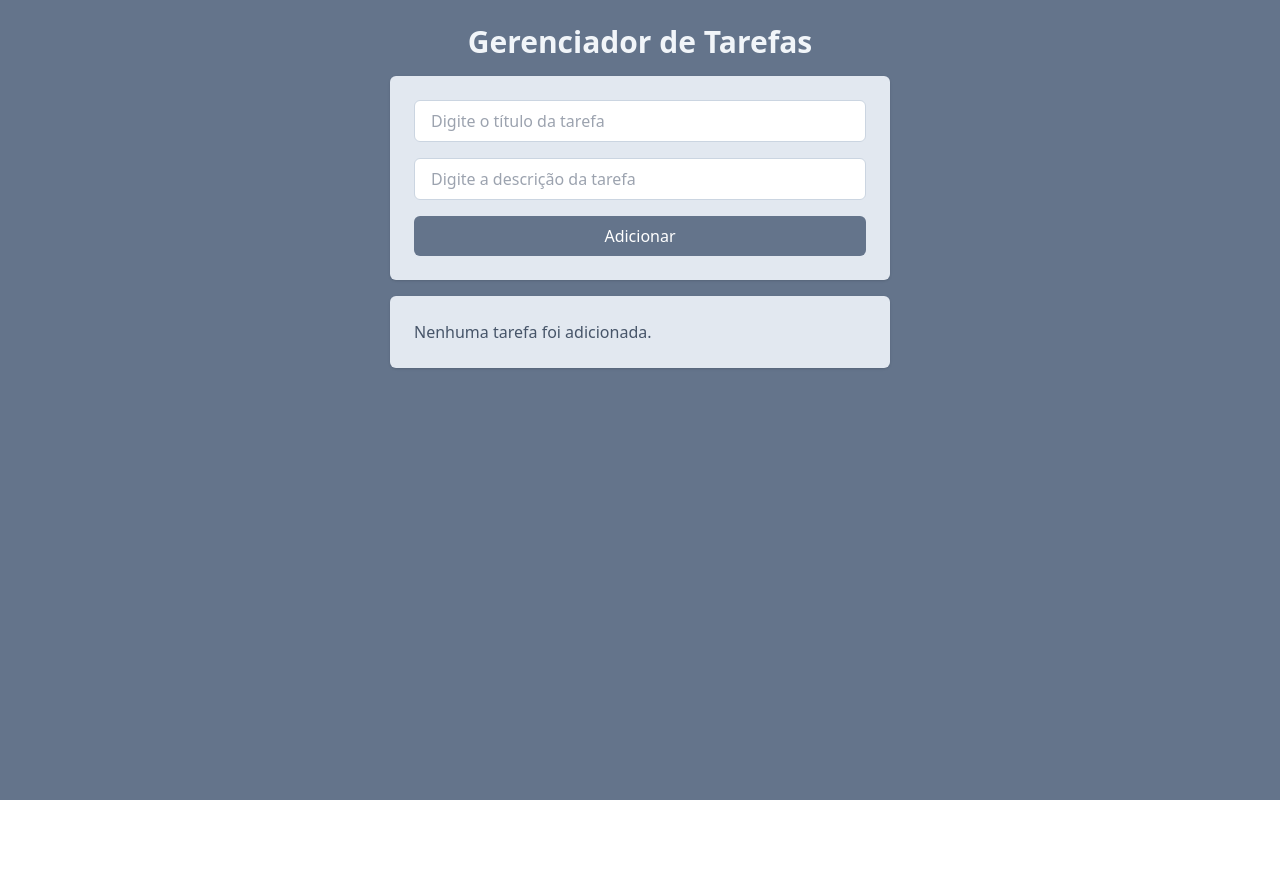
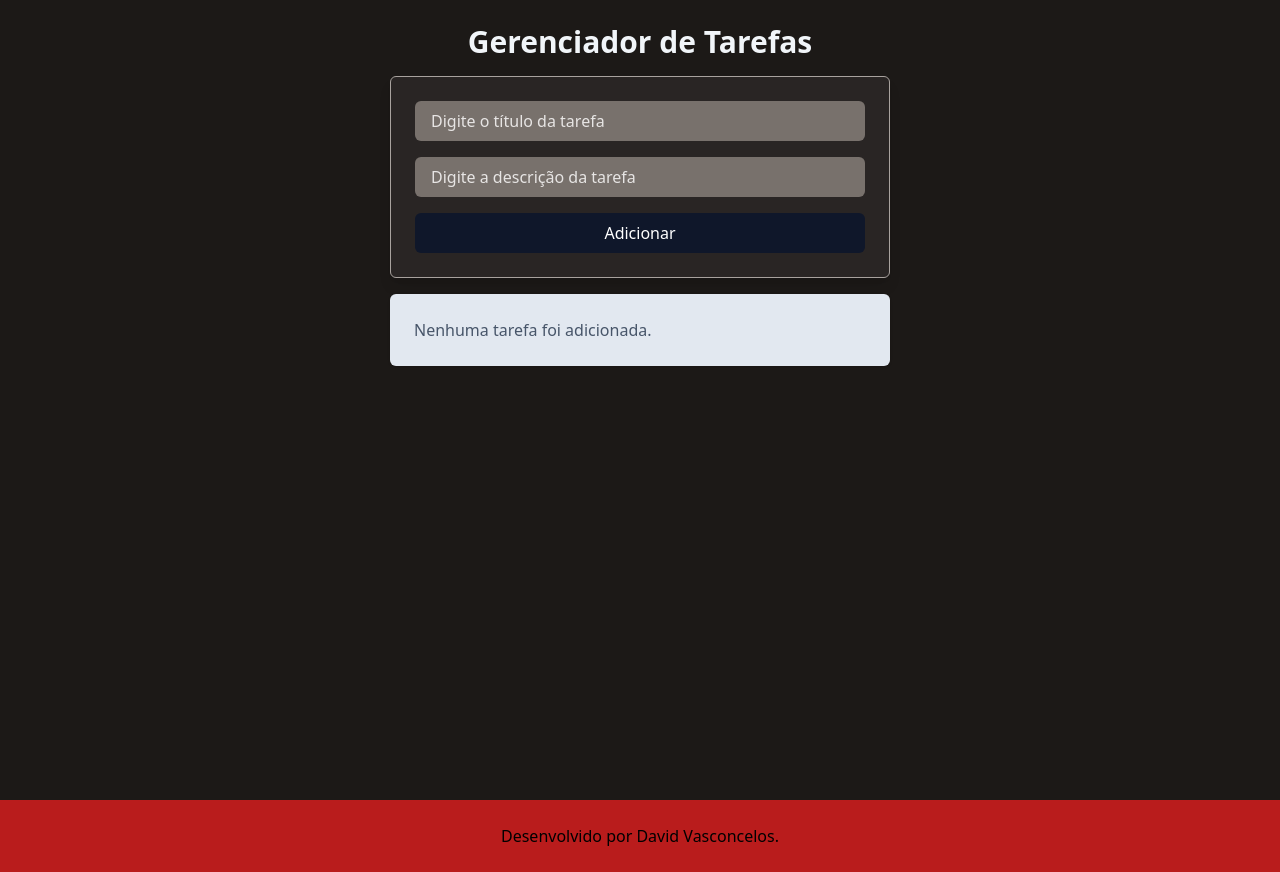
Before and after one commit to dvdRiscado/React-MyTaskBlock, a React (Vite) app: page / in a window 1280 px wide. Before the commit the page ends 800 px from the top, so only its background shows below. Built offline with nearby package versions, Linux system fonts and the light colour scheme.

Commit message:
Desenvolvendo Alteração de Tarefas

```diff
--- a/src/App.jsx
+++ b/src/App.jsx
@@ -2,6 +2,7 @@ import { useEffect, useState } from "react";
 import AddTask from "./components/AddTask";
 import ListTasks from "./components/ListTasks";
 import CompTitle from "./components/CompTitle";
+import CompFooter from "./components/CompFooter";
 
 function App() {
   // Fará uma busca no localStorage pelas "tasks", caso não tiver, será criado uma lista vazia.
@@ -81,7 +82,8 @@ function App() {
     font-bold: equivalente a 	font-weight: 700
     text-center: centralizar o texto
     */
-    <div className="w-screen h-screen bg-slate-500 flex justify-center p-6">
+    <div id="main">
+      <div className="w-screen min-h-screen bg-stone-900 flex justify-center p-6">
         <div className="w-[500px] space-y-4">
           <CompTitle>Gerenciador de Tarefas</CompTitle>
           <AddTask onTaskAdd={onTaskAdd} />
@@ -92,6 +94,8 @@ function App() {
           />
         </div>
       </div>
+      <CompFooter />
+    </div>
   );
 }
 
--- a/src/components/AddTask.jsx
+++ b/src/components/AddTask.jsx
@@ -2,32 +2,36 @@ import { useState } from "react";
 import CompInput from "./CompInput";
 
 function AddTask(props) {
+  // props: objeto que contém os valores dos parâmetros enviados
+  // Criando States: title e description
   const [title, setTitle] = useState("");
   const [description, setDescription] = useState("");
 
   return (
-    <div className="space-y-4 p-6 bg-slate-200 rounded-md shadow flex flex-col">
-      <CompInput
+    // Criando a div do AddTask
+    <div className="space-y-4 p-6 bg-stone-800 border shadow-lg border-stone-400 rounded-md flex flex-col">
+      <CompInput // Puxa o componente CompInput
         type="text"
         placeholder="Digite o título da tarefa"
-        value={title}
-        onChange={(event) => setTitle(event.target.value)}
+        value={title} // O valor do input será o valor do State title
+        onChange={(event) => setTitle(event.target.value)} // Função que atuaizará o State title a cada mudança no valor do input
       />
-      <CompInput
+      <CompInput //Puxa o componente CompInput
         type="text"
         placeholder="Digite a descrição da tarefa"
-        value={description}
-        onChange={(event) => setDescription(event.target.value)}
+        value={description} // O valor do input será o valor do State description
+        onChange={(event) => setDescription(event.target.value)} // Função que atuaizará o State description a cada mudança no valor do input
       />
       <button
-        className="bg-slate-500 text-white px-4 py-2 rounded-md font-medium"
+        className="bg-slate-900 text-white px-4 py-2 rounded-md font-medium"
         onClick={() => {
           if (!title.trim() || !description.trim()) {
+            // Se o valor do State title ou description for nulo (sem contar os espaços):
             return alert("Preencha o título e a descrição da tarefa.");
           } else {
-            props.onTaskAdd(title, description);
-            setTitle("");
-            setDescription("");
+            props.onTaskAdd(title, description); // Executa a função onTaskAdd do props com dois parâmetros
+            setTitle(""); // Define o State title como ""
+            setDescription(""); // Define o State description como ""
           }
         }}
       >
--- a/src/components/CompButton.jsx
+++ b/src/components/CompButton.jsx
@@ -1,6 +1,6 @@
 function CompButton(props) {
   return (
-    <button className="bg-slate-400 p-2 rounded-md text-white" {...props}>
+    <button className="bg-stone-400 p-2 rounded-md text-white" {...props}>
       {props.children}
     </button>
   );
--- /dev/null
+++ b/src/components/CompFooter.jsx
@@ -0,0 +1,9 @@
+function CompFooter() {
+  return (
+    <div className="text-center p-6 bg-red-700 w-screen ">
+      <p> Desenvolvido por David Vasconcelos. </p>
+    </div>
+  );
+}
+
+export default CompFooter;
--- a/src/components/CompInput.jsx
+++ b/src/components/CompInput.jsx
@@ -1,7 +1,17 @@
+import { useState } from "react";
+
 function CompInput(props) {
+  const [isFocused, setIsFocused] = useState(false);
+
   return (
     <input
-      className="border border-slate-300 outline-slate-400 px-4 py-2 rounded-md"
+      className={`${
+        isFocused
+          ? `bg-stone-100 placeholder:text-stone-700`
+          : `bg-stone-500 placeholder:text-stone-200`
+      } outline-stone-100 px-4 py-2 rounded-md`}
+      onFocus={() => setIsFocused(true)}
+      onBlur={() => setIsFocused(false)}
       {...props}
     />
   );
--- a/src/pages/TaskPage.tsx
+++ b/src/pages/TaskPage.tsx
@@ -2,11 +2,17 @@ import { ChevronLeftIcon } from "lucide-react";
 import { useNavigate, useSearchParams } from "react-router-dom";
 import CompTitle from "../components/CompTitle";
 import CompText from "../components/CompText";
+import CompInput from "../components/CompInput";
+import { useState } from "react";
 
 function TaskPage() {
   const [searchParams] = useSearchParams();
-  const title = searchParams.get("title");
-  const description = searchParams.get("description");
+  const [title, setTitle] = useState(searchParams.get("title"));
+  const [description, setDescription] = useState(
+    searchParams.get("description")
+  );
+
+  const [edit, setEdit] = useState(false);
 
   const navigate = useNavigate();
 
@@ -23,9 +29,49 @@ function TaskPage() {
           <CompTitle>Detalhes da Tarefa</CompTitle>
         </div>
 
-        <div className="bg-slate-200 p-4 rounded-md">
-          <h2 className="text-xl font-bold text-slate-600">{title}</h2>
-          <CompText>{description}</CompText>
+        <div className="bg-slate-200 p-6 rounded-md">
+          {!edit ? (
+            <div>
+              <h2 className="text-xl font-bold text-slate-600">{title}</h2>
+              <CompText>{description}</CompText>
+              <button
+                className="bg-slate-900 text-white px-4 py-2 rounded-md font-medium"
+                onClick={setEdit(true)}
+              >
+                Editar
+              </button>
+            </div>
+          ) : (
+            <div className="flex flex-col space-y-4">
+              <CompInput // Puxa o componente CompInput
+                type="text"
+                placeholder="Digite o título da tarefa"
+                value={title} // O valor do input será o valor do State title
+                onChange={(event) => setTitle(event.target.value)} // Função que atuaizará o State title a cada mudança no valor do input
+              />
+              <CompInput //Puxa o componente CompInput
+                type="text"
+                placeholder="Digite a descrição da tarefa"
+                value={description} // O valor do input será o valor do State description
+                onChange={(event) => setDescription(event.target.value)} // Função que atuaizará o State description a cada mudança no valor do input
+              />
+              <button
+                className="bg-slate-900 text-white px-4 py-2 rounded-md font-medium"
+                onClick={() => {
+                  if (!title.trim() || !description.trim()) {
+                    // Se o valor do State title ou description for nulo (sem contar os espaços):
+                    return alert("Preencha o título e a descrição da tarefa.");
+                  } else {
+                    setTitle(""); // Define o State title como ""
+                    setDescription(""); // Define o State description como ""
+                    setEdit(false);
+                  }
+                }}
+              >
+                Salvar
+              </button>
+            </div>
+          )}
         </div>
       </div>
     </div>
```
Lines whose indentation alone changed are shown as unchanged.
